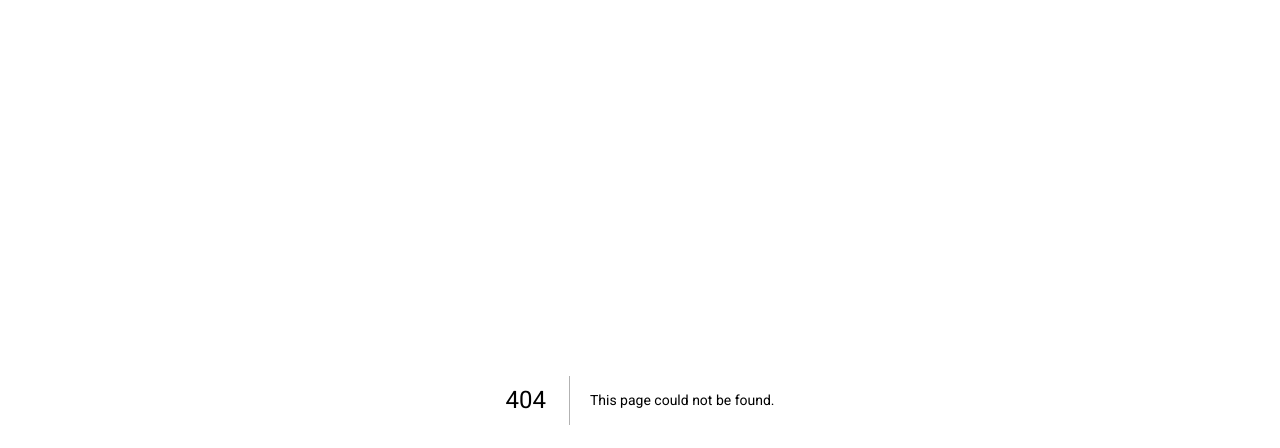
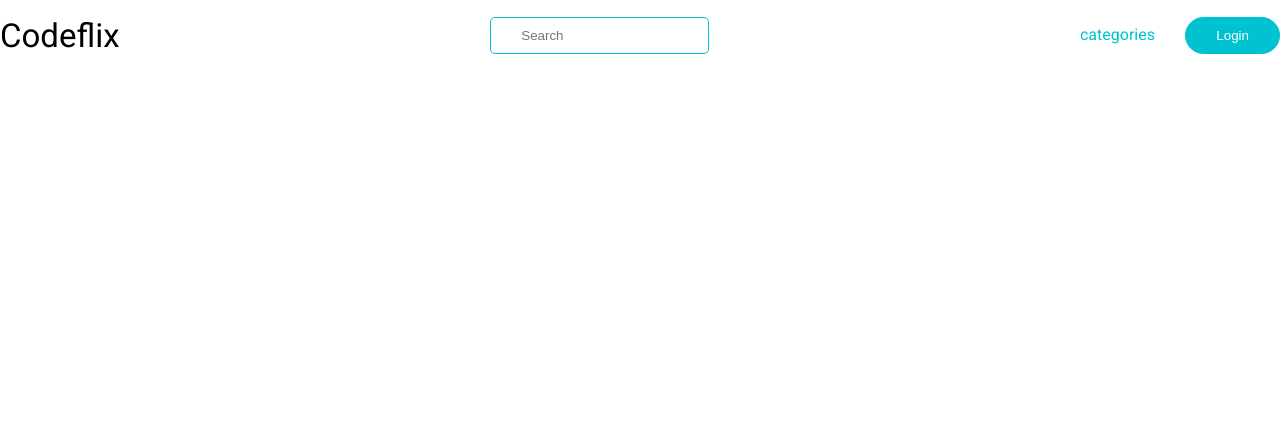
Before and after one commit to javier-arango/codeflix, a Next.js app: page /results/1 in a window 1280 px wide. Before the commit this address had no page. Shown: the top 448 px of the page. Built offline with nearby package versions, Linux system fonts and the light colour scheme; no server answers.

Commit message:
Created the results page when the user search

```diff
--- /dev/null
+++ b/src/app/(pages)/results/[searchQuery]/page.tsx
@@ -0,0 +1,9 @@
+import NavBar from '@components/NavBar'
+
+export default function defaultPage() {
+  return (
+    <>
+      <NavBar />
+    </>
+  )
+}
```
